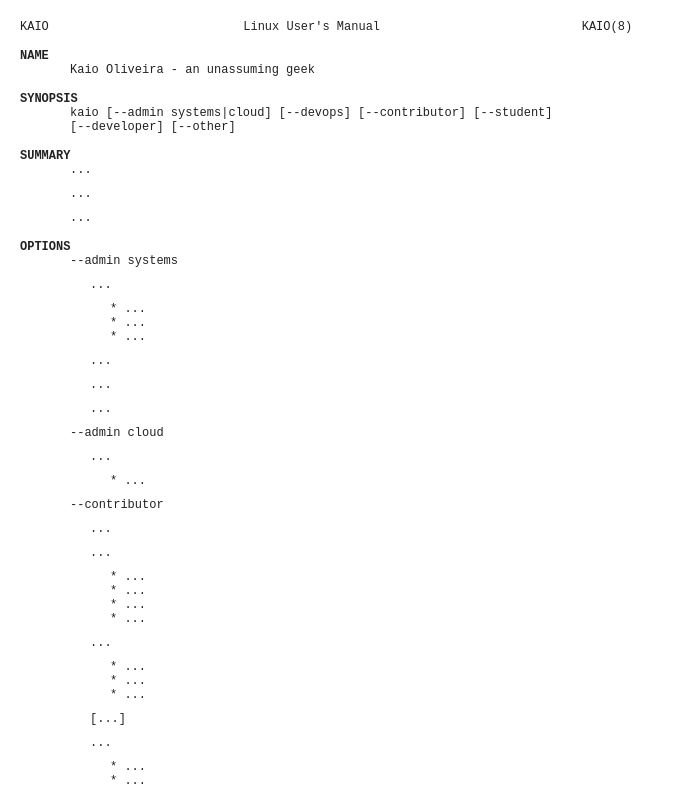
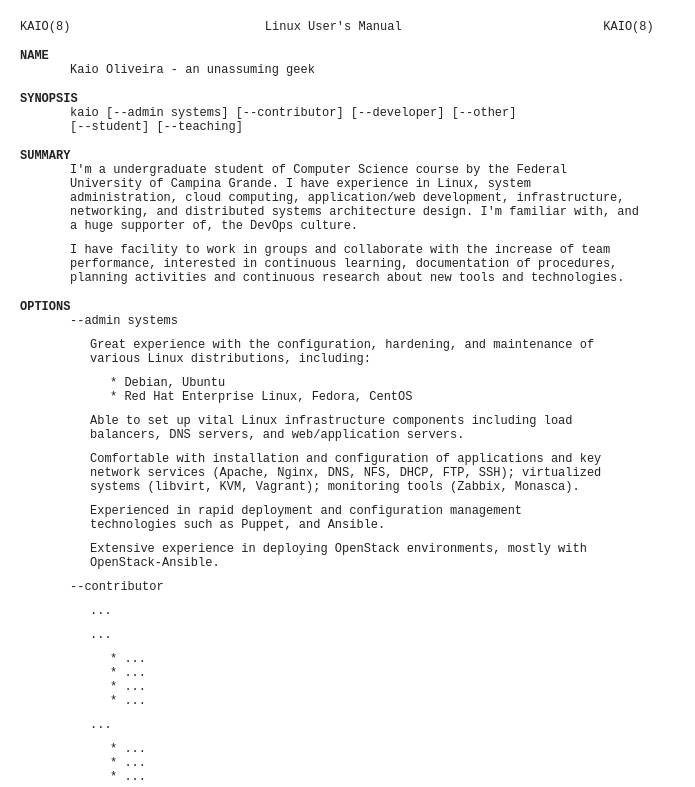
Before and after one commit to kaiokmo/kaiokmo.github.io, a plain HTML site: page index.html in a window 1280 px wide. Shown: the top 787 px of the page, without its empty margins (0-695 px from the left). Drawn offline with Linux system fonts and the light colour scheme.

Commit message:
Add sysadmin info

```diff
--- a/index.html
+++ b/index.html
@@ -7,7 +7,7 @@
 </head>
 <body>
 
-<pre class="manheader">KAIO                           Linux User's Manual                            KAIO(8)
+<pre class="manheader">KAIO(8)                           Linux User's Manual                            KAIO(8)
 </pre>
 <h1>NAME</h1>
 <p class="subtext">
@@ -16,52 +16,48 @@
 
 <h1>SYNOPSIS</h1>
 <p class="subtext">
-  kaio [--admin systems|cloud] [--devops] [--contributor] [--student]<br />
-  [--developer] [--other]
+  kaio [--admin systems] [--contributor] [--developer] [--other]<br />
+  [--student] [--teaching]
 </p>
 
 <h1>SUMMARY</h1>
 <p class="subtext">
-  ...
+  I'm a undergraduate student of Computer Science course by the Federal University of Campina Grande.
+  I have experience in Linux, system administration, cloud computing, application/web development,
+  infrastructure, networking, and distributed systems architecture design. I'm familiar with,
+  and a huge supporter of, the DevOps culture.
 </p>
 <p class="subtext">
-  ...
-</p>
-<p class="subtext">
-  ...
+  I have facility to work in groups and collaborate with the increase of team performance, interested
+  in continuous learning, documentation of procedures, planning activities and continuous research about
+  new tools and technologies.
 </p>
 <h1>OPTIONS</h1>
 <p class="subtext">
   --admin systems
 </p>
 <p class="doublesubtext">
-  ...
+  Great experience with the configuration, hardening, and maintenance of various Linux distributions,
+  including:
 </p>
 <p class="triplesubtext">
-  * ...<br />
-  * ...<br />
-  * ...<br />
+  * Debian, Ubuntu<br />
+  * Red Hat Enterprise Linux, Fedora, CentOS<br />
 </p>
 <p class="doublesubtext">
-  ...
+  Able to set up vital Linux infrastructure components including load balancers, DNS servers, and
+  web/application servers.
 </p>
 <p class="doublesubtext">
-  ...
+  Comfortable with installation and configuration of applications and key network services (Apache,
+  Nginx, DNS, NFS, DHCP, FTP, SSH); virtualized systems (libvirt, KVM, Vagrant); monitoring tools (Zabbix, Monasca).
 </p>
 <p class="doublesubtext">
-  ...
+  Experienced in rapid deployment and configuration management technologies such as Puppet, and Ansible.
 </p>
-
-<p class="subtext">
-	--admin cloud
-  </p>
-  <p class="doublesubtext">
-	...
-  </p>
-  <p class="triplesubtext">
-	* ...<br />
-  </p>
-
+<p class="doublesubtext">
+  Extensive experience in deploying OpenStack environments, mostly with OpenStack-Ansible.
+</p>
 <p class="subtext">
   --contributor
 </p>
```
